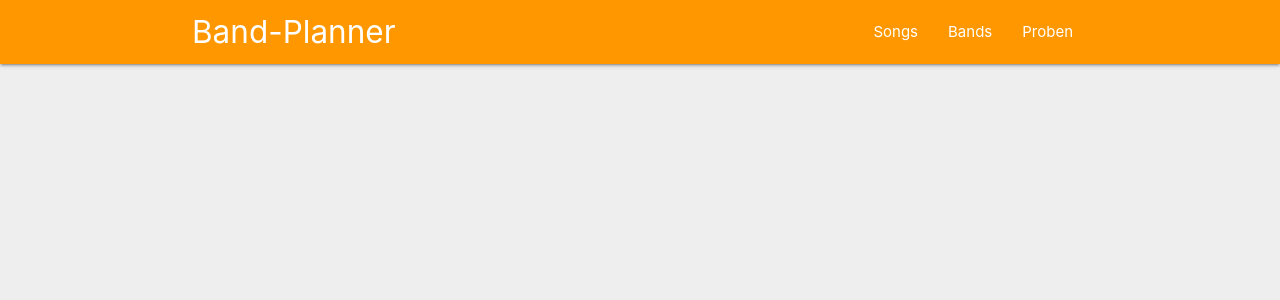
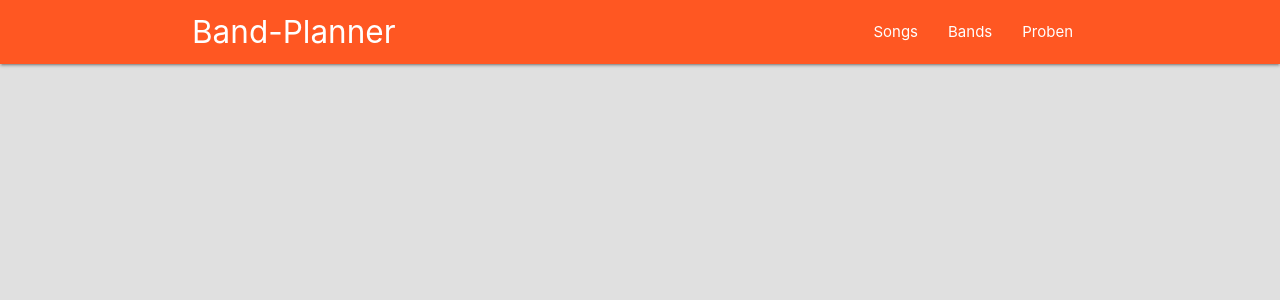
Before and after one commit to lrwagner/song_webapp, a Django app: template song_webapp/song_request/templates/song_request/base.html in a window 1280 px wide. Shown: the top 300 px of the page. Run offline with Django 3.2, Linux system fonts and the light colour scheme; the template is opened without the code that fills it, so the values that code supplies are empty.

Commit message:
updates for base, css

```diff
--- a/song_webapp/song_request/templates/song_request/base.html
+++ b/song_webapp/song_request/templates/song_request/base.html
@@ -7,12 +7,13 @@
   <link href="https://fonts.googleapis.com/icon?family=Material+Icons" rel="stylesheet">
   <!-- Compiled and minified CSS -->
   <link rel="stylesheet" href="https://cdnjs.cloudflare.com/ajax/libs/materialize/1.0.0/css/materialize.min.css">
+  <link rel="stylesheet" href="{% static "song_request/css/style.css" %}">
   <!--Let browser know website is optimized for mobile-->
   <meta name="viewport" content="width=device-width, initial-scale=1.0" />
 </head>
 
-<body class="grey lighten-3">
-  <nav class="orange">
+<body class="grey lighten-2">
+  <nav class="deep-orange">
     <div class="nav-wrapper container">
       <a href="#" class="brand-logo">Band-Planner</a>
       <ul id="nav-mobile" class="right hide-on-med-and-down">
--- a/song_webapp/song_webapp/settings.py
+++ b/song_webapp/song_webapp/settings.py
@@ -106,7 +106,7 @@ AUTH_PASSWORD_VALIDATORS = [
 
 LANGUAGE_CODE = 'en-us'
 
-TIME_ZONE = 'UTC'
+TIME_ZONE = 'Europe/Berlin'
 
 USE_I18N = True
 
```
